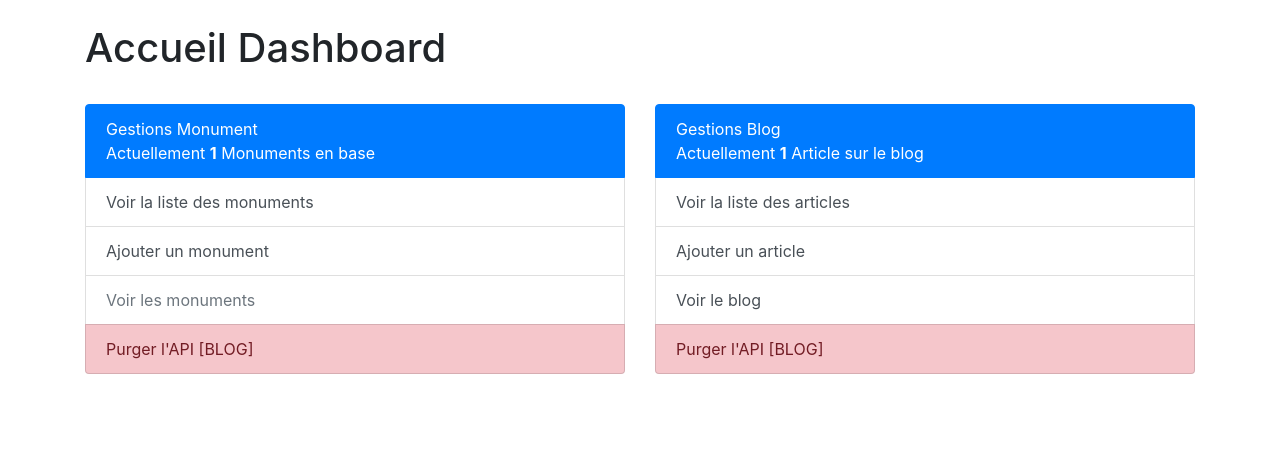
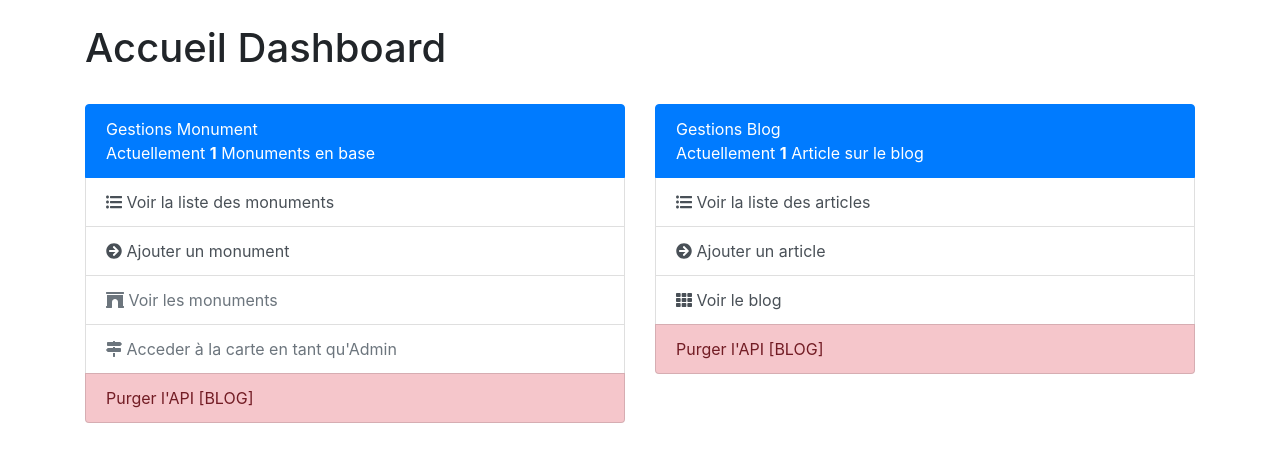
Before and after one commit to AlbanRenahy/museo, a PHP site: template templates/dashboard/index.html.twig in a window 1280 px wide. Shown: the part 56-518 px from the top of the page. Run offline with PHP 8.4, Linux system fonts and the light colour scheme; the template is opened without the code that fills it: most values are stand-ins (such as "Sample title", 1, 10 or a date in 2020); some libraries are stand-ins or nearby versions.

Commit message:
fix: homepage dashboard

```diff
--- a/templates/dashboard/index.html.twig
+++ b/templates/dashboard/index.html.twig
@@ -13,9 +13,10 @@
             Gestions Monument
             <br>Actuellement <strong>{{ countMonuments }}</strong> Monuments en base
           </a>
-          <a href="{{ path('admin.monument.index') }}" class="list-group-item list-group-item-action">Voir la liste des monuments</a>
-          <a href="{{ path('admin.monument.new') }}" class="list-group-item list-group-item-action">Ajouter un monument</a>
-          <a href="#" class="list-group-item list-group-item-action disabled" tabindex="-1" aria-disabled="true ">Voir les monuments</a>
+          <a href="{{ path('admin.monument.index') }}" class="list-group-item list-group-item-action"><i class="fas fa-list-ul"></i> Voir la liste des monuments</a>
+          <a href="{{ path('admin.monument.new') }}" class="list-group-item list-group-item-action"><i class="fas fa-arrow-circle-right"></i> Ajouter un monument</a>
+          <a href="#" class="list-group-item list-group-item-action disabled" tabindex="-1" aria-disabled="true "><i class="fas fa-archway"></i> Voir les monuments</a>
+          <a href="#" class="list-group-item list-group-item-action disabled" tabindex="-1" aria-disabled="true "><i class="fas fa-map-signs"></i> Acceder à la carte en tant qu'Admin</a>
           <a href="#" class="list-group-item list-group-item-action list-group-item-danger">Purger l'API [BLOG]</a>
         </div>
       </div>
@@ -25,49 +26,13 @@
             Gestions Blog
             <br>Actuellement <strong>{{ countPosts }}</strong> Article sur le blog
           </a>
-          <a href="{{ path('admin.blog.index') }}" class="list-group-item list-group-item-action">Voir la liste des articles</a>
-          <a href="{{ path('admin.blog.new') }}" class="list-group-item list-group-item-action">Ajouter un article</a>
-          <a href="{{ path('blog.index') }}" class="list-group-item list-group-item-action">Voir le blog</a>
+          <a href="{{ path('admin.blog.index') }}" class="list-group-item list-group-item-action"><i class="fas fa-list-ul"></i> Voir la liste des articles</a>
+          <a href="{{ path('admin.blog.new') }}" class="list-group-item list-group-item-action"><i class="fas fa-arrow-circle-right"></i> Ajouter un article</a>
+          <a href="{{ path('blog.index') }}" class="list-group-item list-group-item-action"><i class="fas fa-th"></i> Voir le blog</a>
           <a href="#" class="list-group-item list-group-item-action list-group-item-danger">Purger l'API [BLOG]</a>
         </div>
       </div>
     </div>
-
-    {# <div class="row">
-      <div class="col-md-6 mt-4">
-        <div class="list-group">
-          <a href="#" class="list-group-item list-group-item-action active">
-            Gestions API Monument
-          </a>
-          <a href="#" class="list-group-item list-group-item-action">Actions 1</a>
-          <a href="#" class="list-group-item list-group-item-action">Actions 1</a>
-          <a href="#" class="list-group-item list-group-item-action">Actions 1</a>
-        </div>
-      </div>
-      <div class="col-md-6 mt-4">
-        <div class="list-group">
-          <a href="#" class="list-group-item list-group-item-action active">
-            Gestions API Blog
-          </a>
-          <a href="#" class="list-group-item list-group-item-action">Actions 1</a>
-          <a href="#" class="list-group-item list-group-item-action">Actions 1</a>
-          <a href="#" class="list-group-item list-group-item-action">Actions 1</a>
-        </div>
-      </div>
-    </div>
-
-    <div class="row">
-      <div class="col-md-6 mt-4">
-        <div class="list-group">
-          <a href="#" class="list-group-item list-group-item-action active">
-            Gestions Analytics
-          </a>
-          <a href="#" class="list-group-item list-group-item-action">Actions 1</a>
-          <a href="#" class="list-group-item list-group-item-action">Actions 1</a>
-          <a href="#" class="list-group-item list-group-item-action">Actions 1</a>
-        </div>
-      </div>
-    </div> #}
 </div>
 
 {% endblock %}
```
